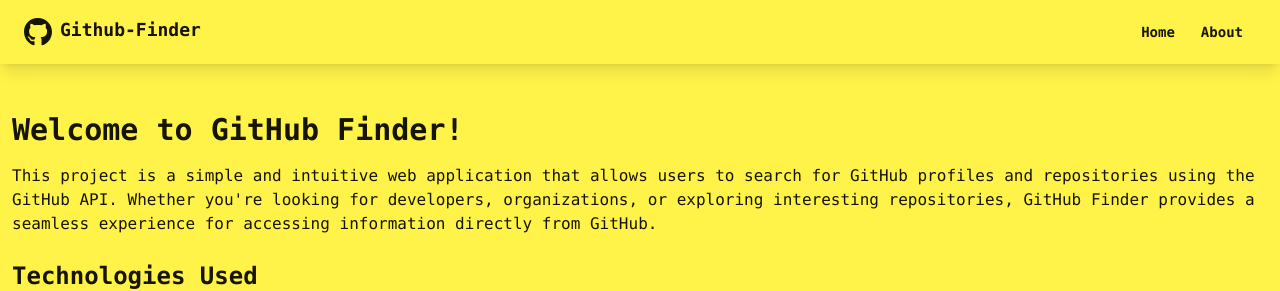
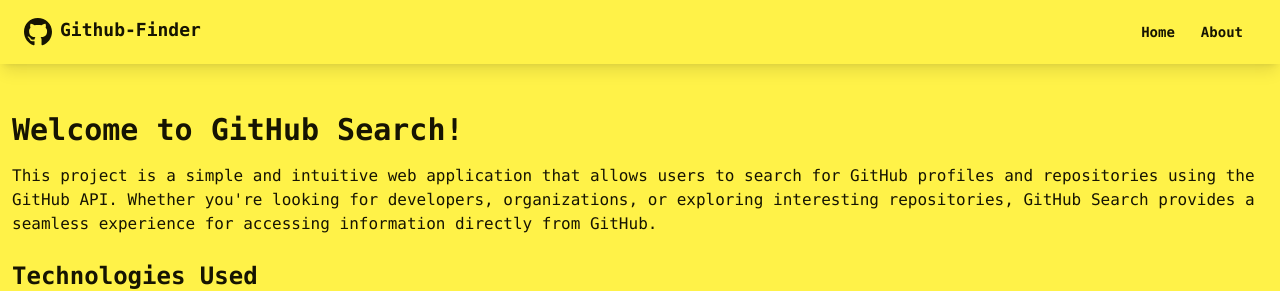
Before and after one commit to ranjith7265/Github-Search, a React (Vite) app: page /about in a window 1280 px wide. Shown: the top 291 px of the page. Built offline with nearby package versions, Linux system fonts and the light colour scheme.

Commit message:
about page fix

```diff
--- a/src/components/pages/About.jsx
+++ b/src/components/pages/About.jsx
@@ -8,13 +8,13 @@
 		<div className="w-full mx-auto">
 			<div>
 				<h2 className="text-3xl font-semibold mb-4">
-					Welcome to GitHub Finder!
+					Welcome to GitHub Search!
 				</h2>
 				<p>
 					This project is a simple and intuitive web application that allows
 					users to search for GitHub profiles and repositories using the GitHub
 					API. Whether you're looking for developers, organizations, or
-					exploring interesting repositories, GitHub Finder provides a seamless
+					exploring interesting repositories, GitHub Search provides a seamless
 					experience for accessing information directly from GitHub.
 				</p>
 			</div>
@@ -54,7 +54,7 @@
 			</div>
 			<div>
 				<h2 className="text-2xl font-bold mt-6">Key Features:</h2>
-				<ul class="space-y-2 list-none list-inside mt-4">
+				<ul className="space-y-2 list-none list-inside mt-4">
 					<li>
 						<span className="font-bold">Profile Search: </span> Find GitHub
 						users by username, displaying their key information like bio,
```
